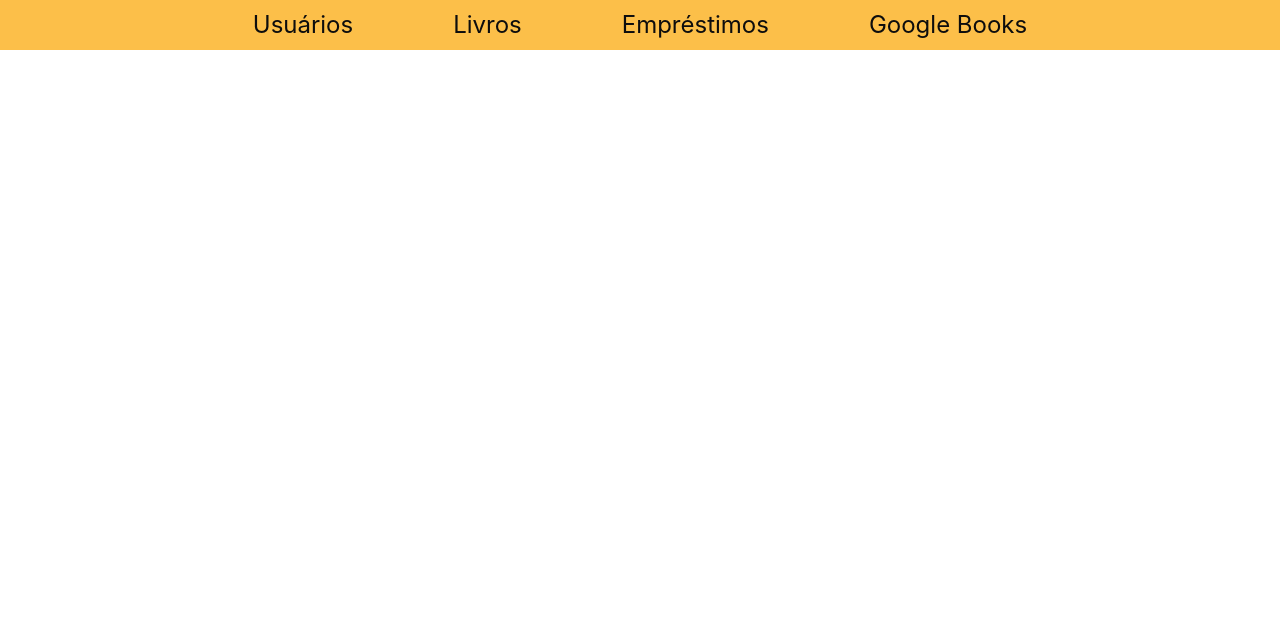
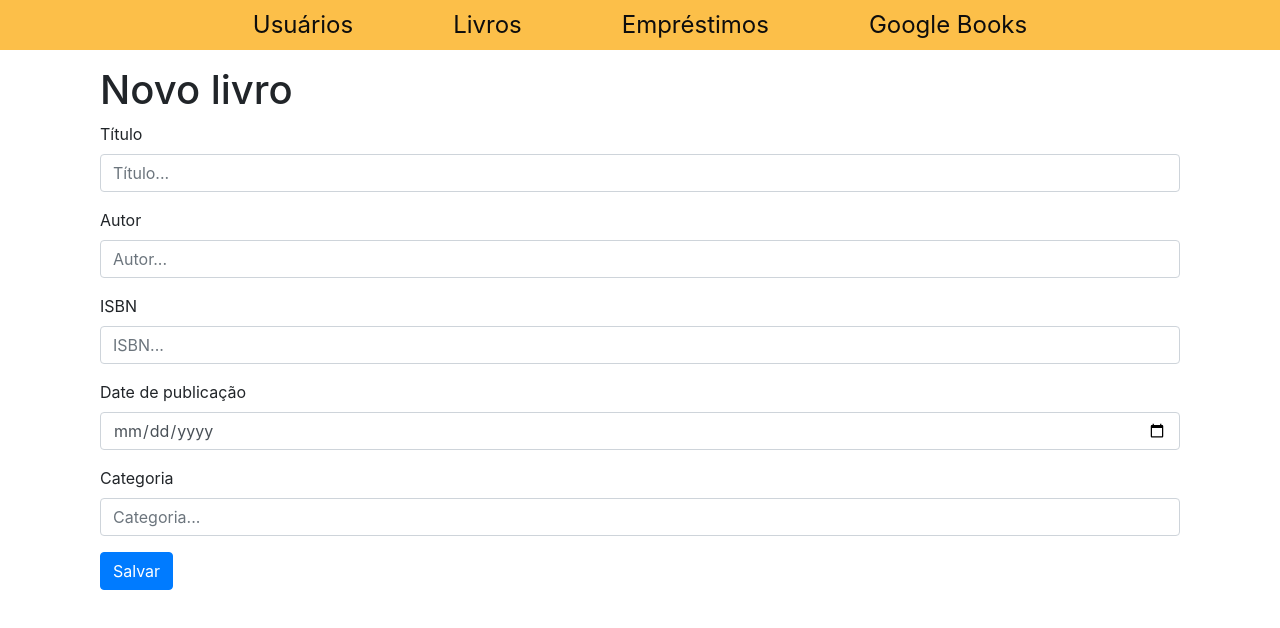
Before and after one commit to tiago002pro/elotech-app, an Angular app: page /book-form in a window 1280 px wide. Before the commit this address led to /. Shown: the top 628 px of the page. Built offline with nearby package versions, Linux system fonts and the light colour scheme.

Commit message:
Fomulário para cadastrar novos livros

```diff
--- a/src/app/app.routes.ts
+++ b/src/app/app.routes.ts
@@ -3,11 +3,13 @@ import { UserComponent } from './screens/user/user.component';
 import { BookComponent } from './screens/book/book.component';
 import { LoanComponent } from './screens/loan/loan.component';
 import { UserFormComponent } from './screens/user/user-form/user-form.component';
+import { BookFormComponent } from './screens/book/book-form/book-form.component';
 
 export const routes: Routes = [
   { path: '', redirectTo: '/user', pathMatch: 'full' },
   { path: 'user', component: UserComponent },
   { path: 'user-form', component: UserFormComponent },
   { path: 'book', component: BookComponent },
+  { path: 'book-form', component: BookFormComponent },
   { path: 'loan', component: LoanComponent },
 ];
--- /dev/null
+++ b/src/app/screens/book/book-form/book-form.component.html
@@ -0,0 +1,58 @@
+<Form [formGroup]="form" class="app-user body-module">
+  <div class="row">
+    <div class="col-md-12">
+      <h1>Novo livro</h1>
+    </div>
+  </div>
+
+  <div class="form-group">
+    <label>Título</label>
+    <input
+      type="text"
+      class="form-control"
+      placeholder="Título..."
+      formControlName="title"
+    >
+  </div>
+
+  <div class="form-group">
+    <label>Autor</label>
+    <input
+      type="text"
+      class="form-control"
+      placeholder="Autor..."
+      formControlName="author"
+    >
+  </div>
+
+  <div class="form-group">
+    <label>ISBN</label>
+    <input
+      type="text"
+      class="form-control"
+      placeholder="ISBN..."
+      formControlName="isbn"
+    >
+  </div>
+
+  <div class="form-group">
+    <label>Date de publicação</label>
+    <input
+      type="date"
+      class="form-control"
+      formControlName="publicationDate"
+    >
+  </div>
+
+  <div class="form-group">
+    <label>Categoria</label>
+    <input
+      type="text"
+      class="form-control"
+      placeholder="Categoria..."
+      formControlName="category"
+    >
+  </div>
+
+  <button type="submit" class="btn btn-primary" (click)="save()">Salvar</button>
+</Form>
--- /dev/null
+++ b/src/app/screens/book/book-form/book-form.component.ts
@@ -0,0 +1,59 @@
+import { Component, OnInit } from '@angular/core';
+import { FormControl, FormGroup, ReactiveFormsModule } from '@angular/forms';
+import { Book } from '../../../interface/book.interface';
+import { Router } from '@angular/router';
+import { BookService } from '../../../services/book.service';
+import Swal from 'sweetalert2';
+import { CommonModule } from '@angular/common';
+
+@Component({
+  selector: 'app-book-form',
+  standalone: true,
+  imports: [CommonModule, ReactiveFormsModule],
+  templateUrl: './book-form.component.html',
+  styleUrl: './book-form.component.scss'
+})
+export class BookFormComponent implements OnInit {
+  public form!:FormGroup
+  public book!:Book
+
+  constructor(
+    private route:Router,
+    private bookService:BookService,
+  ) { }
+
+  ngOnInit():void {
+    this.form = new FormGroup({
+      title: new FormControl(''),
+      author: new FormControl(''),
+      isbn: new FormControl(''),
+      publicationDate: new FormControl(''),
+      category: new FormControl(''),
+    })
+  }
+
+  public goToList():void {
+    this.route.navigate(['book'])
+  }
+
+  public save():void {
+    this.book = {
+      title: this.form.get('title')?.value,
+      author: this.form.get('author')?.value,
+      isbn: this.form.get('isbn')?.value,
+      publicationDate: new Date(this.form.get('publicationDate')?.value),
+      category: this.form.get('category')?.value,
+    }
+
+    this.bookService.save(this.book).subscribe(() => {
+      Swal.fire({
+        position: "center",
+        icon: "success",
+        title: "Salvo com sucesso!",
+        showConfirmButton: false,
+        timer: 1500
+      });
+      this.goToList()
+    })
+  }
+}
--- a/src/app/screens/book/book.component.html
+++ b/src/app/screens/book/book.component.html
@@ -1,7 +1,10 @@
 <div class="app-user body-module">
   <div class="row">
-    <div class="col-md-12">
+    <div class="col-md-10">
       <h1>Livros</h1>
+    </div>
+    <div class="col-md-2">
+      <button type="button" class="btn btn-dark" (click)="goToForm()">Novo</button>
     </div>
   </div>
 
--- a/src/app/screens/book/book.component.ts
+++ b/src/app/screens/book/book.component.ts
@@ -1,6 +1,7 @@
 import { CommonModule } from '@angular/common';
 import { Component, OnInit } from '@angular/core';
 import { BookService } from '../../services/book.service';
+import { Router } from '@angular/router';
 
 @Component({
   selector: 'app-book',
@@ -13,16 +14,21 @@ export class BookComponent implements OnInit {
   bookList:any[] = []
 
   constructor(
+    private route:Router,
     private bookService:BookService
   ) {}
 
-  ngOnInit() {
-    this.getAll()
+  ngOnInit():void {
+    this.__getAll()
   }
 
-  private getAll() {
+  private __getAll():void {
     this.bookService.getAll().subscribe((response:any) => {
       this.bookList = response
     })
   }
+
+  public goToForm():void {
+    this.route.navigate(['book-form'])
+  }
 }
--- a/src/app/screens/user/user.component.html
+++ b/src/app/screens/user/user.component.html
@@ -3,7 +3,7 @@
     <div class="col-md-10">
       <h1>Usuários</h1>
     </div>
-    <div class="col-md-2 flex row-flex flex-end">
+    <div class="col-md-2">
       <button type="button" class="btn btn-dark" (click)="goToForm()">Novo</button>
     </div>
   </div>
--- a/src/app/services/book.service.ts
+++ b/src/app/services/book.service.ts
@@ -1,6 +1,7 @@
 import { Injectable } from '@angular/core';
 import { environment } from '../../../environments/environment';
 import { HttpClient } from '@angular/common/http';
+import { Book } from '../interface/book.interface';
 
 @Injectable({
   providedIn: 'root'
@@ -16,4 +17,8 @@ export class BookService {
   getAll() {
     return this.http.get((this.url + this.root) + `/all`)
   }
+
+  save(book:Book) {
+    return this.http.post((this.url + this.root), book)
+  }
 }
```
Also changed, not shown: src/app/interface/book.interface.ts (+6 -6 lines), src/app/screens/book/book-form/book-form.component.scss (added).
